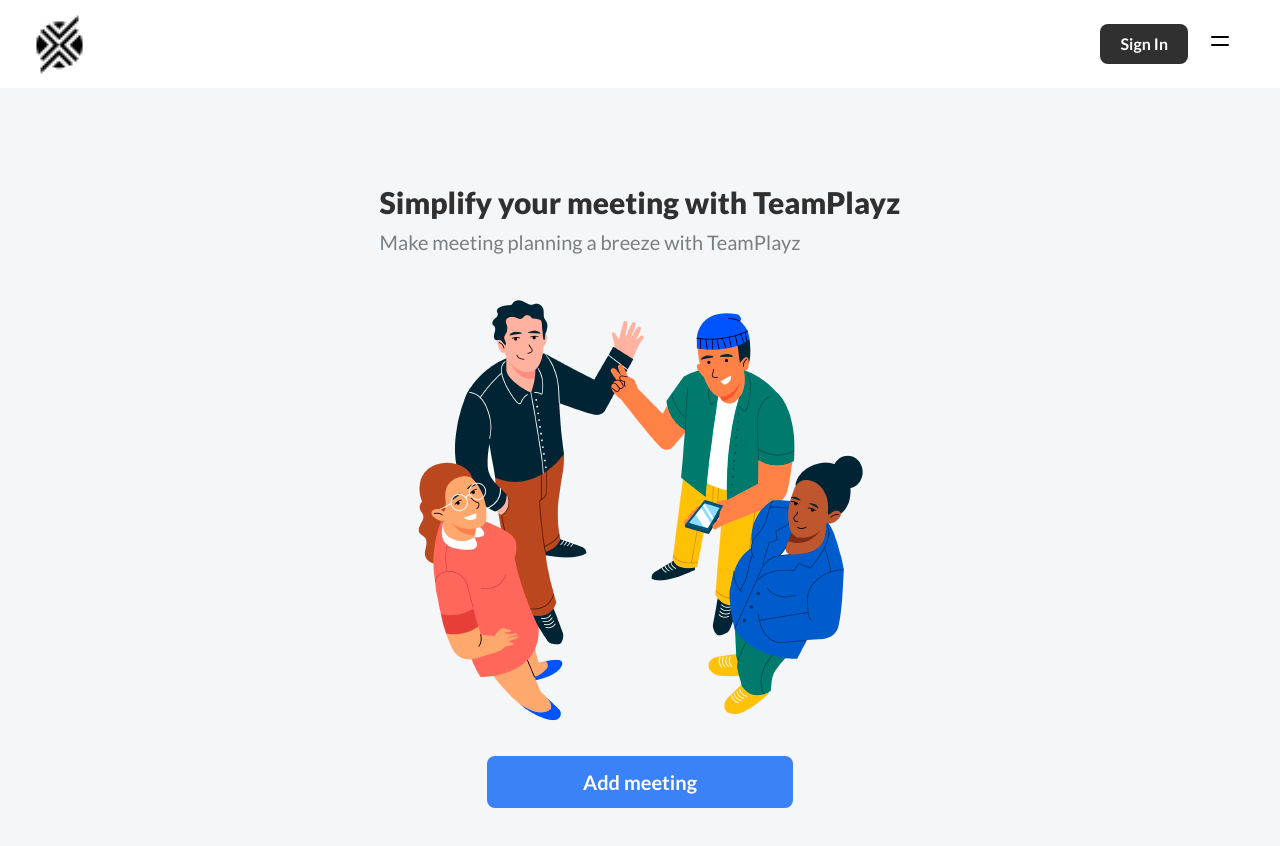
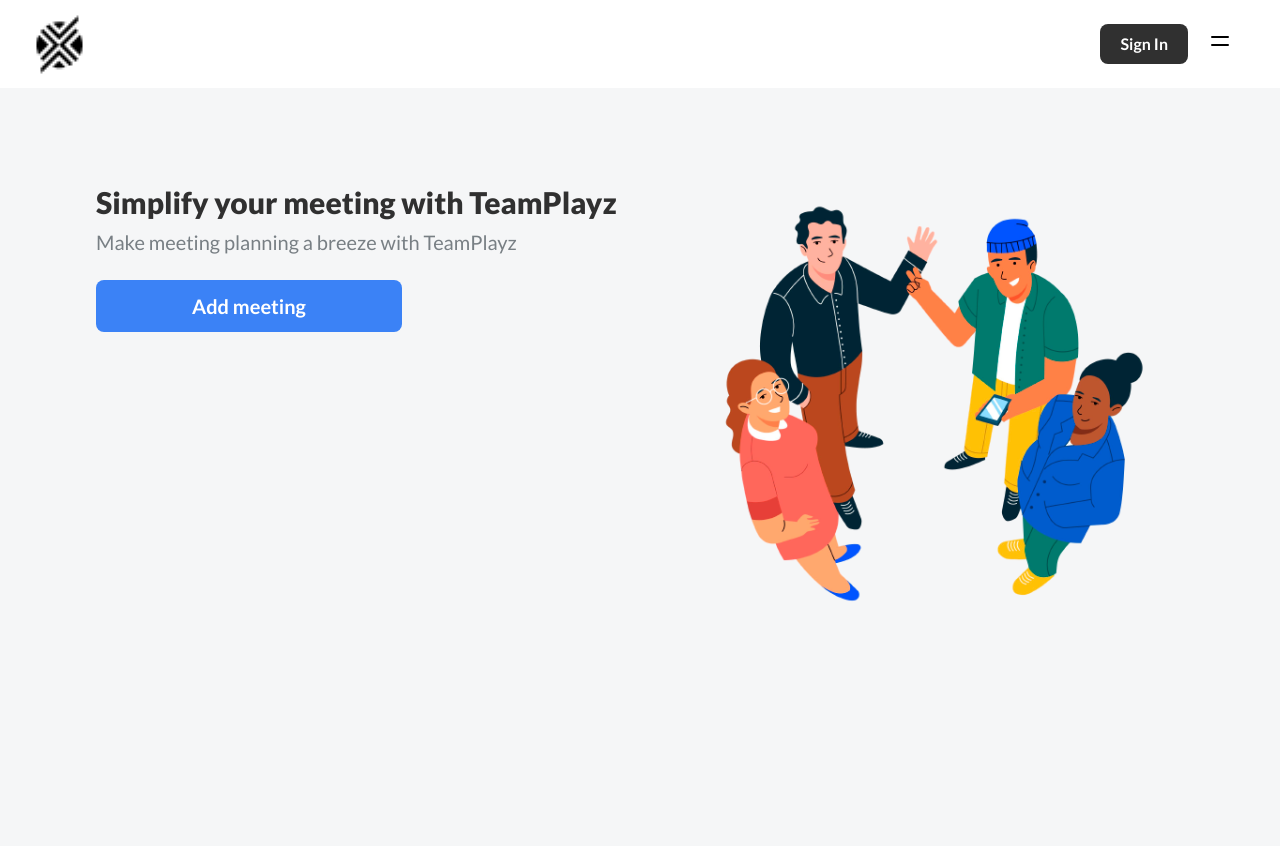
Before and after one commit to smosk4l/teamplayz, a React (Vite) app in the folder frontend/: page / in a window 1280 px wide. Shown: the top 846 px of the page. After the commit the page ends 800 px from the top, so only its background shows below. Built offline with nearby package versions, Linux system fonts and the light colour scheme.

Commit message:
rwd for header

```diff
--- a/frontend/src/components/Header/Header.jsx
+++ b/frontend/src/components/Header/Header.jsx
@@ -4,22 +4,29 @@ function Header() {
   return (
     <header>
       <Navbar />
-      <main className="flex flex-col items-center px-8 my-8 md:my-24 ">
-        <div className=" mb-5 col-start-1 col-end-3">
+      <main className="flex flex-col   px-8 my-8 sm:px-12 md:my-24 md:px-24 lx:flex-row lx:justify-between gap-12 ">
+        <div className="mb-5 min-w-[310px]">
           <h1 className="text-black-link text-3xl font-black mb-2">
             Simplify your meeting with TeamPlayz
           </h1>
           <h2 className="text-link text-xl font-medium">
             Make meeting planning a breeze with TeamPlayz
           </h2>
+          <button
+            className="
+        bg-blue-500 text-xl font-bold text-white mt-6 px-24 py-3 rounded-lg hidden lx:inline-block"
+          >
+            Add meeting
+          </button>
         </div>
         <img
           src={headerIlustration}
           alt="Header Ilustration, A group of friends waving"
+          className="max-w-[500px] mx-auto lx:m-0"
         />
         <button
-          className="grid
-        bg-blue-500 text-xl font-bold text-white mt-3 px-24 py-3 rounded-lg"
+          className="
+        bg-blue-500 text-xl font-bold text-white mt-3 px-24 py-3 rounded-lg lx:hidden"
         >
           Add meeting
         </button>
--- a/frontend/tailwind.config.js
+++ b/frontend/tailwind.config.js
@@ -14,6 +14,9 @@ export default {
         link: "#787F84",
         "black-link": "#303030",
       },
+      screens: {
+        lx: "910px",
+      },
     },
   },
   plugins: [],
```
